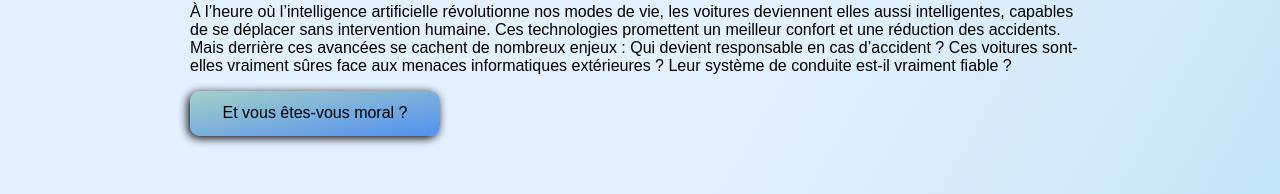
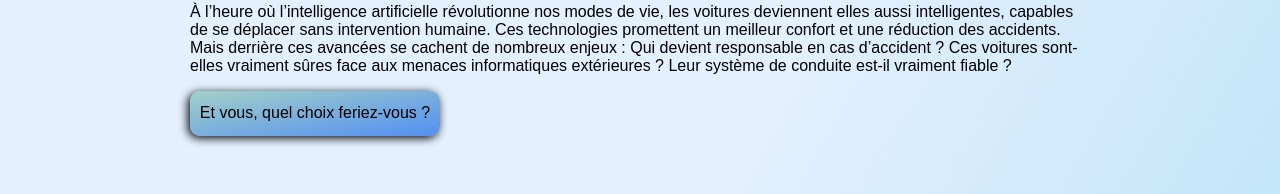
Before and after one commit to ilo80/msh-av-controversy, a React (Vite) app: page / in a window 1280 px wide. Shown: the part 389-583 px from the top of the page. Built offline with nearby package versions, Linux system fonts and the light colour scheme.

Commit message:
chlore(moral_machine): change button text

```diff
--- a/src/components/Introduction.tsx
+++ b/src/components/Introduction.tsx
@@ -9,7 +9,7 @@ function Introduction() {
           À l’heure où l’intelligence artificielle révolutionne nos modes de vie, les voitures deviennent elles aussi intelligentes, capables de se déplacer sans intervention humaine. Ces technologies promettent un meilleur confort et une réduction des accidents. Mais derrière ces avancées se cachent de nombreux enjeux : Qui devient responsable en cas d’accident ? Ces voitures sont-elles vraiment sûres face aux menaces informatiques extérieures ? Leur système de conduite est-il vraiment fiable ?
         </p>
         <div className="moral-div">
-          <a href="https://moralmachine.net/hl/fr">Et vous êtes-vous moral ?</a>
+          <a href="https://moralmachine.net/hl/fr">Et vous, quel choix feriez-vous ?</a>
         </div>
       </div>
     </section>
```
